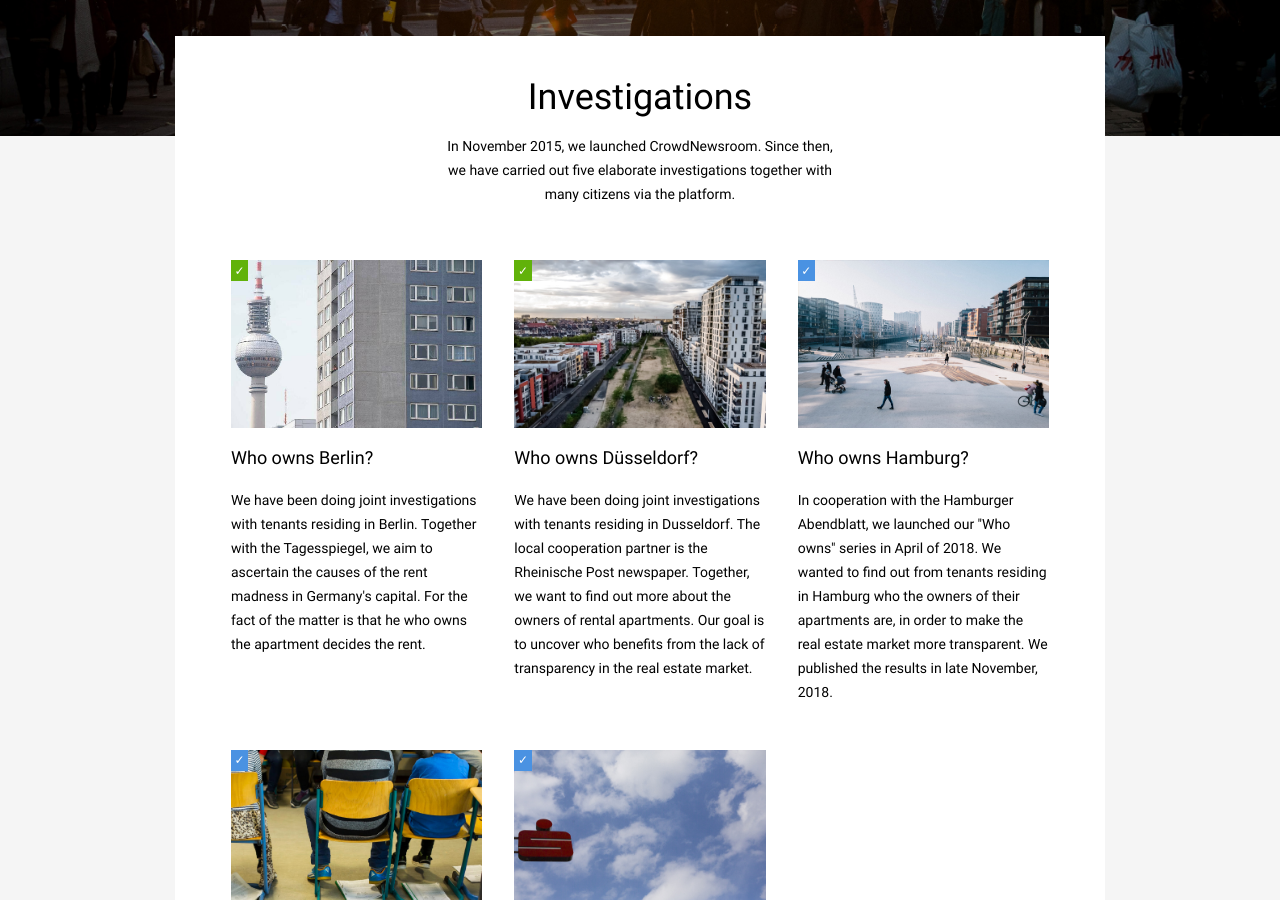
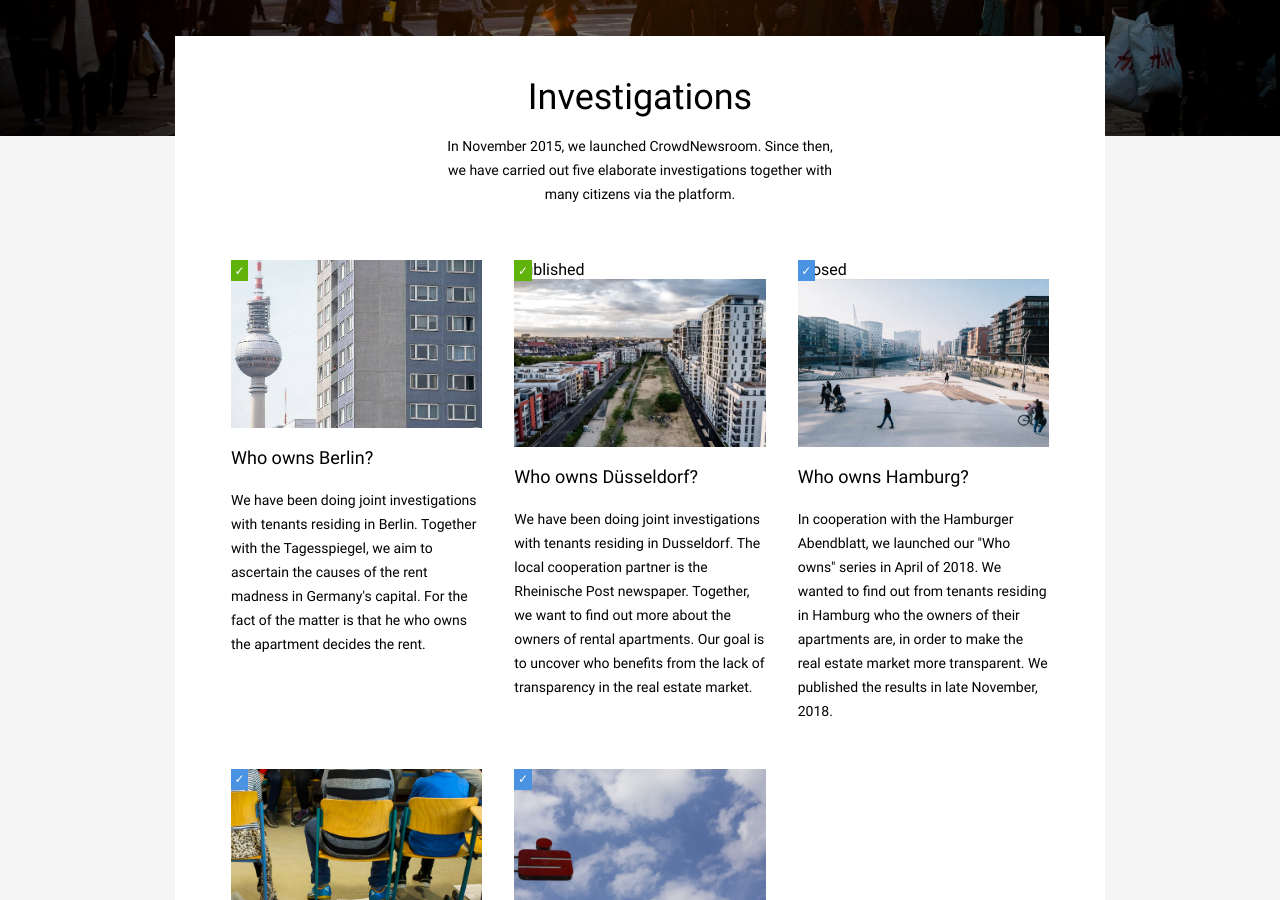
Before and after one commit to correctiv/cnr-landingpage, a Jekyll site: the page built from index-en.md, in a window 1280 px wide and 900 px high, scrolled down 519 px. Built offline with Jekyll 4.4.1, drawn with Linux system fonts in a browser that asks for light colours.

Commit message:
Update index-en.md

```diff
--- a/index-en.md
+++ b/index-en.md
@@ -19,7 +19,7 @@ lang: en
     </li>
           <li>
         <a href="https://interaktiv.rp-online.de/ig/wem-gehoert-duesseldorf/">
-            <div class="status published">
+            <div class="status published">Published
                 <img src="/assets/images/wgd.jpg" alt=""/>
             </div>
             <h3>Who owns Düsseldorf?</h3>
@@ -28,7 +28,7 @@ lang: en
     </li>
     <li>
         <a href="https://wem-gehoert-hamburg.de/">
-            <div class="status archived">
+            <div class="status archived">Closed
                 <img src="/assets/images/wghh.jpg" alt=""/>
             </div>
             <h3>Who owns Hamburg?</h3>
```
Also changed, not shown: other parts of index-en.md (+1 -1 lines).
